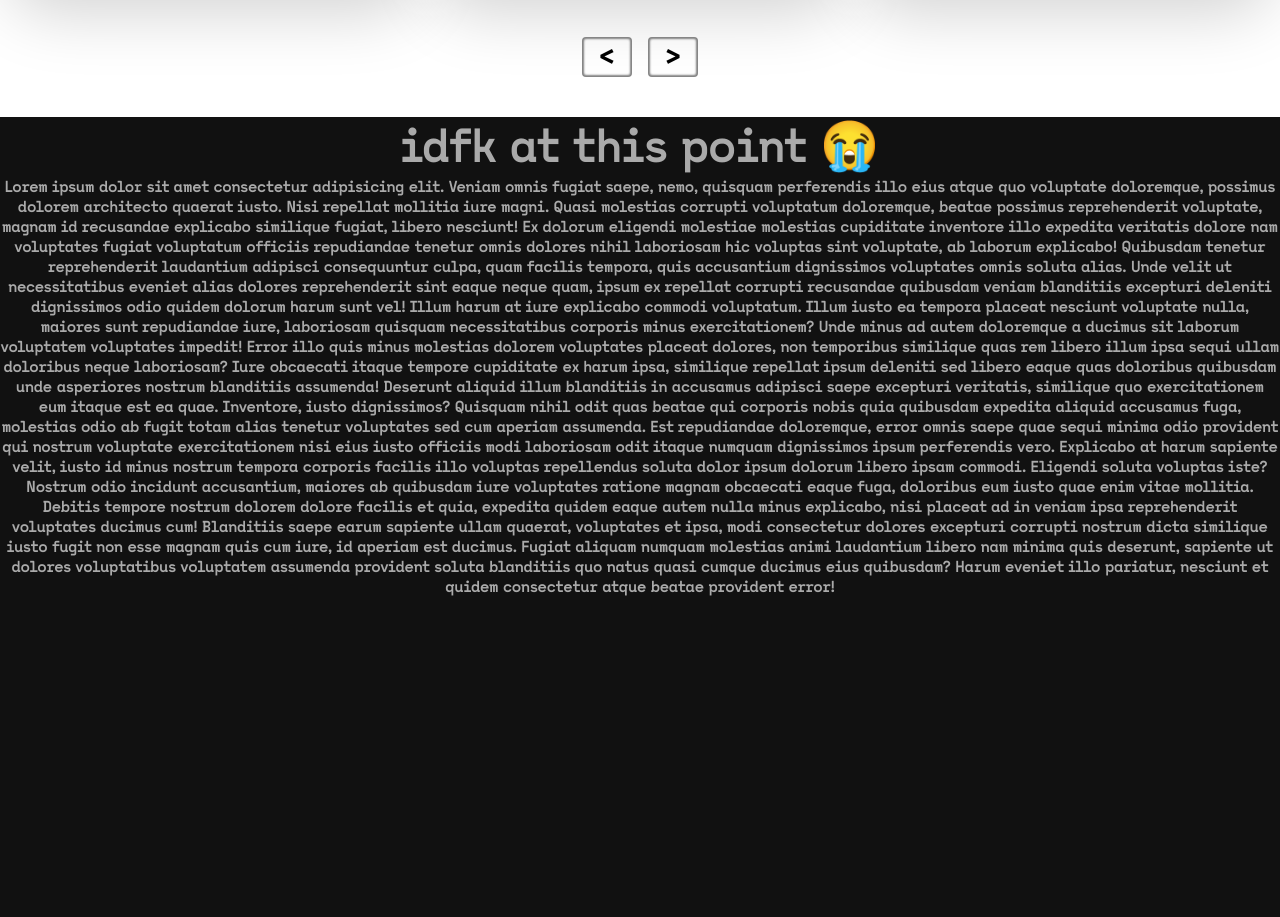
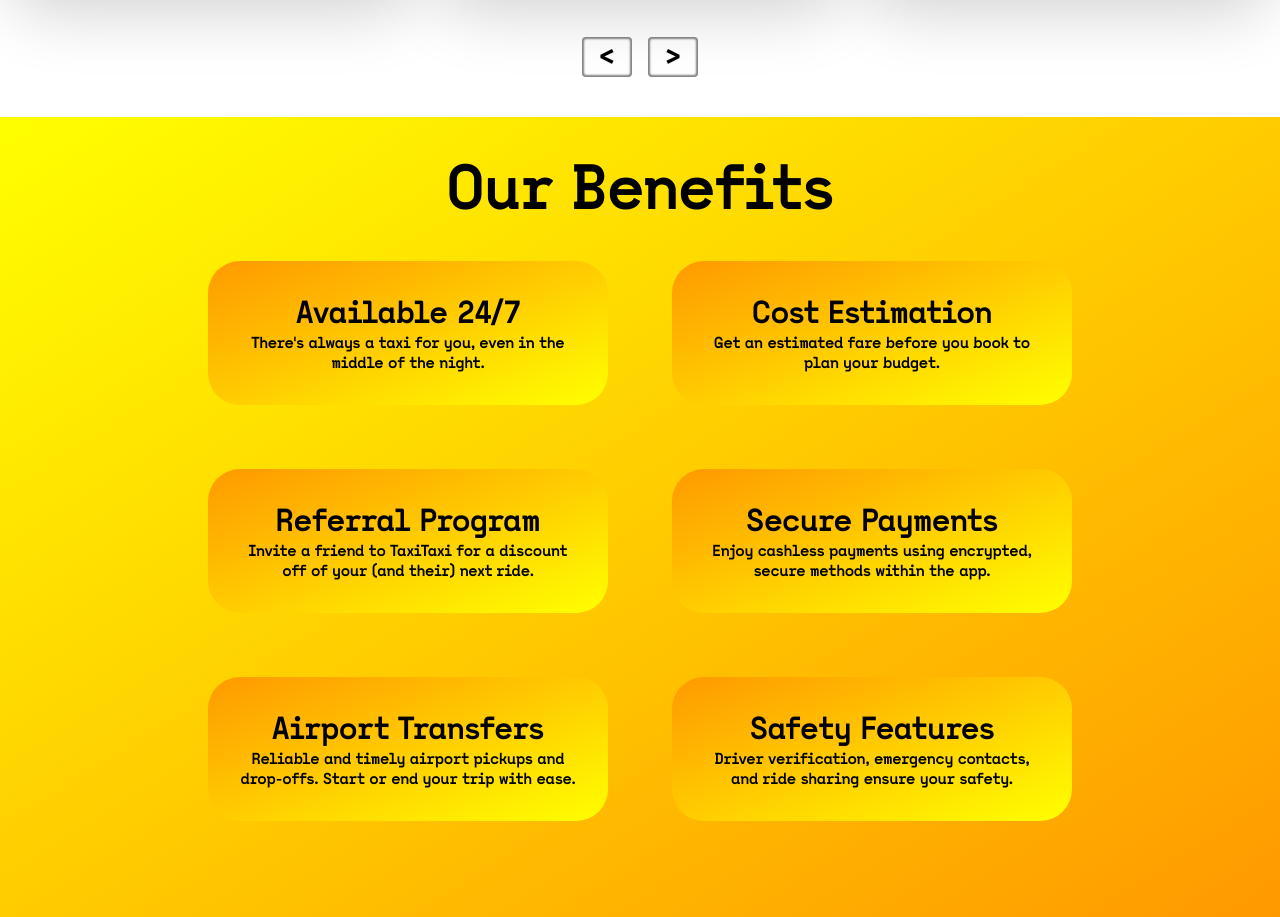
Before and after one commit to danik00111/taxitaxi, a plain HTML site: page index.html in a window 1280 px wide. Shown: the part 1367-2284 px from the top of the page. Drawn offline with nearby package versions, Linux system fonts and the light colour scheme.

Commit message:
info block

```diff
--- a/index.html
+++ b/index.html
@@ -6,8 +6,7 @@
   <meta name="viewport" content="width=device-width, initial-scale=1.0">
   <title>TaxiTaxi - always there to take you anywhere</title>
   <style>
-    flex { display: flex }
-    [alignitems="center"] { align-items: center }
+    flex { display: flex; align-items: center }
     [jcon="center"] { justify-content: center }
     [jcon="flex-start"] { justify-content: flex-start }
     [jcon="flex-end"] { justify-content: flex-end }
@@ -20,17 +19,23 @@
 </head>
 <body>
   <div id="landing">
-    <flex id="header" alignitems="center" jcon="spb">
-      <flex id="brand-title" alignitems="center">
+    <flex id="header" jcon="spb">
+      <flex id="brand-title">
         <i id="brand-logo" class="fa-solid fa-car"></i>
         <div id="brand-name">TaxiTaxi</div>
       </flex>
-      <flex id="header-links" alignitems="center" jcon="spb">
+      <flex id="header-links">
+        <input type="checkbox" id="burger-checkbox">
+        <label class="header-burger" for="burger-checkbox">
+          <span class="burger"></span>
+        </label>
+        <flex id="header-links-links" jcon="spb">
           <a class="header-link">Home</a>
           <a class="header-link">Service</a>
           <a class="header-link">Security</a>
           <a class="header-link">About</a>
           <a class="header-link">Contact Us</a>
+        </flex>
       </flex>
       <flex id="account">
         <div id="login">Login</div>
@@ -46,7 +51,7 @@
         <div class="app-button"><i class="fa-brands fa-apple"></i> App Store</div>
         <div class="app-button"><i class="fa-brands fa-google-play"></i> Play Market</div>
       </flex>
-      <flex id="download-count" alignitems="center" jcon="center">
+      <flex id="download-count" jcon="center">
         <div id="download-pfps">
           <img class="download-pfp" src='./img/pfps/kovalski-22.jpg'></img>
           <img class="download-pfp" src='./img/pfps/user-5729201.jpeg'></img>
@@ -59,7 +64,7 @@
       </flex>
     </flex>
   </div>
-  <flex id="pagination-page" dir="column" alignitems="center">
+  <flex id="pagination-page" dir="column">
     <div id="pagination-header">Choose from a variety of options</div>
     <div id="filters">
       <select name="filter" id="filter" style="width:100px;text-align:left;outline:2px black">
@@ -76,7 +81,7 @@
       </select>
       <input id="search" placeholder="Search...">
     </div>
-    <flex id="pagination" alignitems="center" jcon="spr">
+    <flex id="pagination" jcon="spr">
       <flex class="pagination-card">
         <div class="pagination-card-title"></div>
         <div class="pagination-card-type"></div>
@@ -86,31 +91,57 @@
         <div class="pagination-card-type"></div>
       </flex>
     </flex>
-    <flex id="pagination-controls" alignitems="center" jcon="center">
+    <flex id="pagination-controls" jcon="center">
       <div class="pagination-control" id="pagination-prev">&lt;</div>
       <div class="pagination-control" id="pagination-next">&gt;</div>
     </flex>
   </flex>
-  <flex id="info" dir="column" alignitems="center">
-    <div id="info-header">idfk at this point 😭</div>
-    <div id="info-text">
-      Lorem ipsum dolor sit amet consectetur adipisicing elit.
-      Veniam omnis fugiat saepe, nemo, quisquam perferendis illo eius atque quo voluptate doloremque, possimus dolorem architecto quaerat iusto.
-      Nisi repellat mollitia iure magni. Quasi molestias corrupti voluptatum doloremque, beatae possimus reprehenderit voluptate, magnam id recusandae explicabo similique fugiat, libero nesciunt!
-      Ex dolorum eligendi molestiae molestias cupiditate inventore illo expedita veritatis dolore nam voluptates fugiat voluptatum officiis repudiandae tenetur omnis dolores nihil laboriosam hic voluptas sint voluptate, ab laborum explicabo!
-      Quibusdam tenetur reprehenderit laudantium adipisci consequuntur culpa, quam facilis tempora, quis accusantium dignissimos voluptates omnis soluta alias.
-      Unde velit ut necessitatibus eveniet alias dolores reprehenderit sint eaque neque quam, ipsum ex repellat corrupti recusandae quibusdam veniam blanditiis excepturi deleniti dignissimos odio quidem dolorum harum sunt vel! Illum harum at iure explicabo commodi voluptatum.
-      Illum iusto ea tempora placeat nesciunt voluptate nulla, maiores sunt repudiandae iure, laboriosam quisquam necessitatibus corporis minus exercitationem? Unde minus ad autem doloremque a ducimus sit laborum voluptatem voluptates impedit!
-      Error illo quis minus molestias dolorem voluptates placeat dolores, non temporibus similique quas rem libero illum ipsa sequi ullam doloribus neque laboriosam?
-      Iure obcaecati itaque tempore cupiditate ex harum ipsa, similique repellat ipsum deleniti sed libero eaque quas doloribus quibusdam unde asperiores nostrum blanditiis assumenda!
-      Deserunt aliquid illum blanditiis in accusamus adipisci saepe excepturi veritatis, similique quo exercitationem eum itaque est ea quae. Inventore, iusto dignissimos?
-      Quisquam nihil odit quas beatae qui corporis nobis quia quibusdam expedita aliquid accusamus fuga, molestias odio ab fugit totam alias tenetur voluptates sed cum aperiam assumenda.
-      Est repudiandae doloremque, error omnis saepe quae sequi minima odio provident qui nostrum voluptate exercitationem nisi eius iusto officiis modi laboriosam odit itaque numquam dignissimos ipsum perferendis vero.
-      Explicabo at harum sapiente velit, iusto id minus nostrum tempora corporis facilis illo voluptas repellendus soluta dolor ipsum dolorum libero ipsam commodi. Eligendi soluta voluptas iste? Nostrum odio incidunt accusantium, maiores ab quibusdam iure voluptates ratione magnam obcaecati eaque fuga, doloribus eum iusto quae enim vitae mollitia.
-      Debitis tempore nostrum dolorem dolore facilis et quia, expedita quidem eaque autem nulla minus explicabo, nisi placeat ad in veniam ipsa reprehenderit voluptates ducimus cum! Blanditiis saepe earum sapiente ullam quaerat,
-      voluptates et ipsa, modi consectetur dolores excepturi corrupti nostrum dicta similique iusto fugit non esse magnam quis cum iure, id aperiam est ducimus.
-      Fugiat aliquam numquam molestias animi laudantium libero nam minima quis deserunt, sapiente ut dolores voluptatibus voluptatem assumenda provident soluta blanditiis quo natus quasi cumque ducimus eius quibusdam? Harum eveniet illo pariatur, nesciunt et quidem consectetur atque beatae provident error!
+  <flex id="info" dir="column">
+    <div id="info-header">Our Benefits</div>
+    <flex id="info-list" jcon="center" style="flex-wrap:wrap">
+      <div class="info-item">
+        <div class="info-header">
+          Available 24/7
+        </div><div class="info-text">
+          There's always a taxi for you, even in the middle of the night.
         </div>
+      </div>
+      <div class="info-item">
+        <div class="info-header">
+          Cost Estimation
+        </div><div class="info-text">
+          Get an estimated fare before you book to plan your budget.
+        </div>
+      </div>
+      <div class="info-item">
+        <div class="info-header">
+          Referral Program
+        </div><div class="info-text">
+          Invite a friend to TaxiTaxi for a discount off of your (and their) next ride.
+        </div>
+      </div>
+      <div class="info-item">
+        <div class="info-header">
+          Secure Payments
+        </div><div class="info-text">
+          Enjoy cashless payments using encrypted, secure methods within the app.
+        </div>
+      </div>
+      <div class="info-item">
+        <div class="info-header">
+          Airport Transfers
+        </div><div class="info-text">
+          Reliable and timely airport pickups and drop-offs. Start or end your trip with ease.
+        </div>
+      </div>
+      <div class="info-item">
+        <div class="info-header">
+          Safety Features
+        </div><div class="info-text">
+          Driver verification, emergency contacts, and ride sharing ensure your safety.
+        </div>
+      </div>
+    </flex>
   </flex>
   <script src="https://kit.fontawesome.com/6d7cb93199.js" crossorigin="anonymous"></script>
   <script src="https://cdnjs.cloudflare.com/ajax/libs/lodash.js/4.17.21/lodash.min.js" integrity="sha512-WFN04846sdKMIP5LKNphMaWzU7YpMyCU245etK3g/2ARYbPK9Ub18eG+ljU96qKRCWh+quCY7yefSmlkQw1ANQ==" crossorigin="anonymous" referrerpolicy="no-referrer"></script>
--- a/sty.css
+++ b/sty.css
@@ -18,7 +18,7 @@
   user-select: none;
 } #landing {
   width: 100vw;
-  height: 100vh;
+  min-height: 100vh;
   background: rgb(242,170,40);
   background-image: url('./img/landing-taxi.jpeg');
   background-size: cover;
@@ -54,11 +54,11 @@
   color: black;
   cursor: pointer;
 } #main-text {
-  font-size: 5em;
+  font-size: 7vw;
 } #main-text-highlight {
   color: lightskyblue;
 } #subtext {
-  font-size: 2em;
+  font-size: 4vw;
   margin-top: 32px;
 } #app-buttons {
   margin-top: 24px;
@@ -121,9 +121,18 @@
   transition: box-shadow 0.5s;
   box-shadow: inset 0 0 4px 4px gray;
 } #info {
-  height: 100vh;
-  background: #111;
-  color: #aaa;
+  min-height: 100vh;
+  background: linear-gradient(to bottom right, #ff0, #f90);
+  color: black;
 } #info-header {
-  font-size: 3em;
+  font-size: 4em;
+  margin-top: 32px;
+} .info-item {
+  background: linear-gradient(to bottom right, #f90, #ff0);
+  width: 400px;
+  padding: 32px;
+  margin: 32px;
+  border-radius: 32px;
+} .info-header {
+  font-size: 2em;
 }
```
Lines whose indentation alone changed are shown as unchanged.
